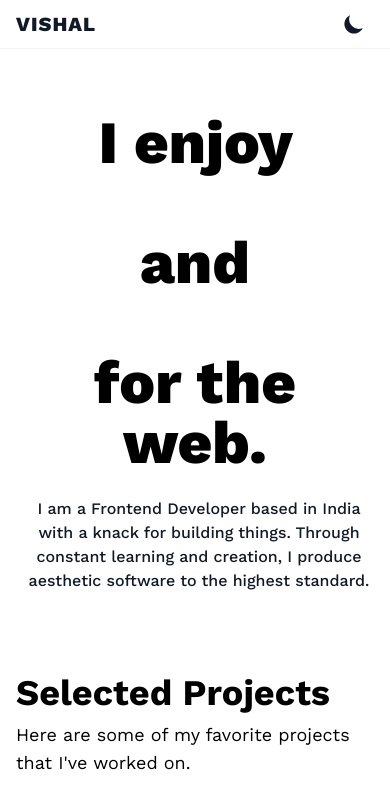
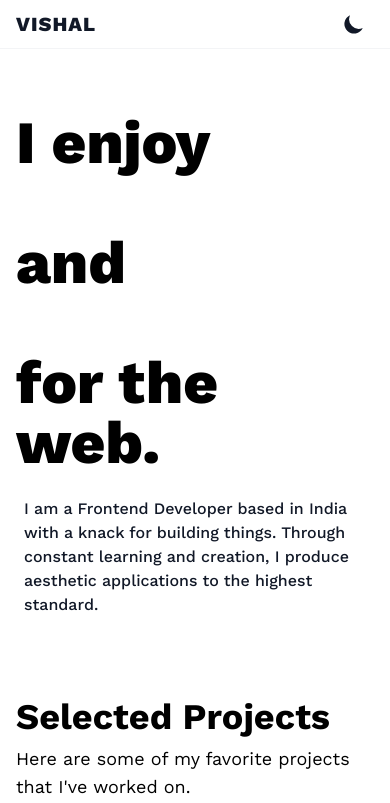
Before and after one commit to v1shalm/Vishal-portfolio, a Next.js app: page / in a window 390 px wide. Shown: the top 803 px of the page. Built offline with nearby package versions, Linux system fonts and the light colour scheme; no server answers.

Commit message:
changed hero section

```diff
--- a/components/Hero.jsx
+++ b/components/Hero.jsx
@@ -6,7 +6,7 @@ import { motion } from "framer-motion";
 const Hero = () => {
 	return (
 		<div className="container px-4 mx-auto relative ">
-			<div className="lg:space-x-5 lg:flex lg:flex-row item-center lg:-mx-4 flex flex-col-reverse text-center lg:text-left ">
+			<div className="lg:space-x-5 lg:flex lg:flex-row item-center lg:-mx-4 flex flex-col-reverse text-left ">
 				<motion.div className="lg:px-4 lg:mt-12">
 					<h1 className="text-6xl  lg:text-8xl  font-extrabold  text-black dark:text-white ">
 						I enjoy{" "}
@@ -25,7 +25,7 @@ const Hero = () => {
 						<p className=" pl-2 mb-4 lg:text-lg ">
 							I am a Frontend Developer based in India with a knack for building
 							things. Through constant learning and creation, I produce
-							aesthetic software to the highest standard.
+							aesthetic applications to the highest standard.
 						</p>
 					</div>
 				</motion.div>
```
